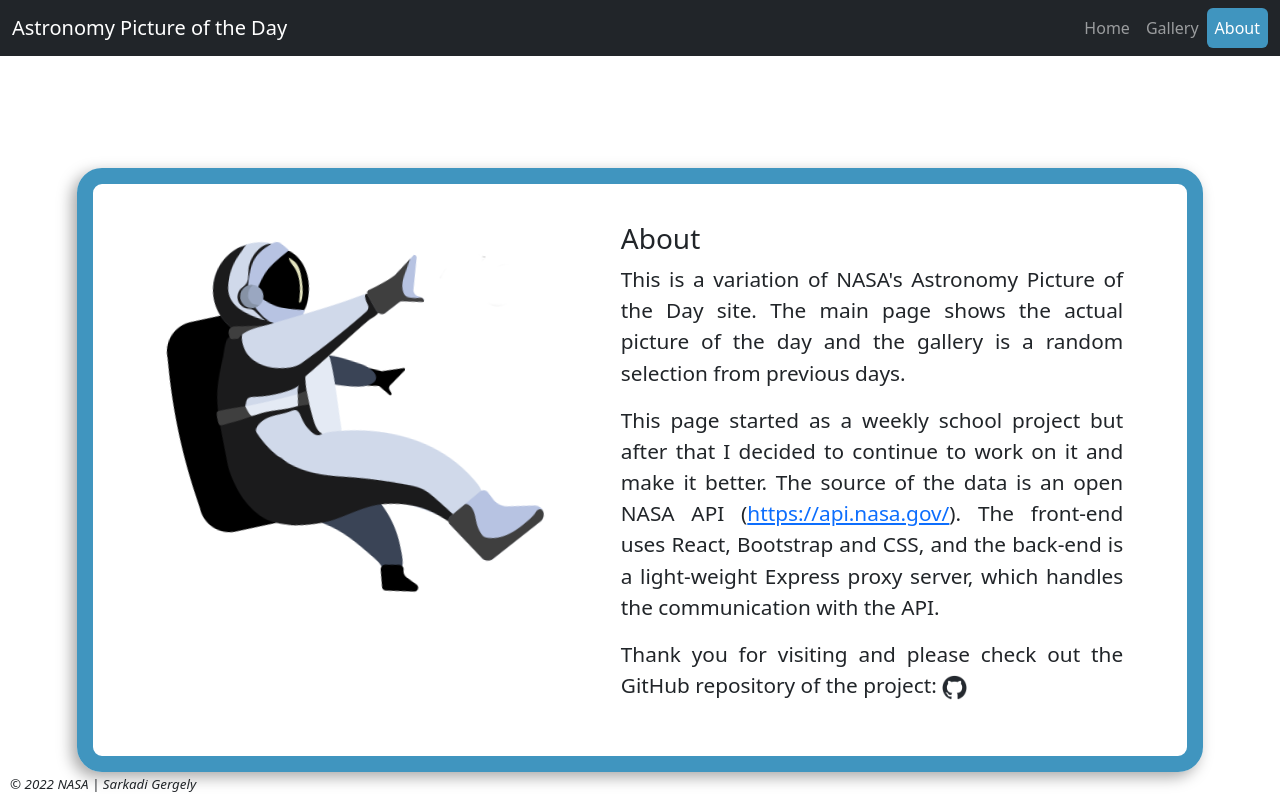
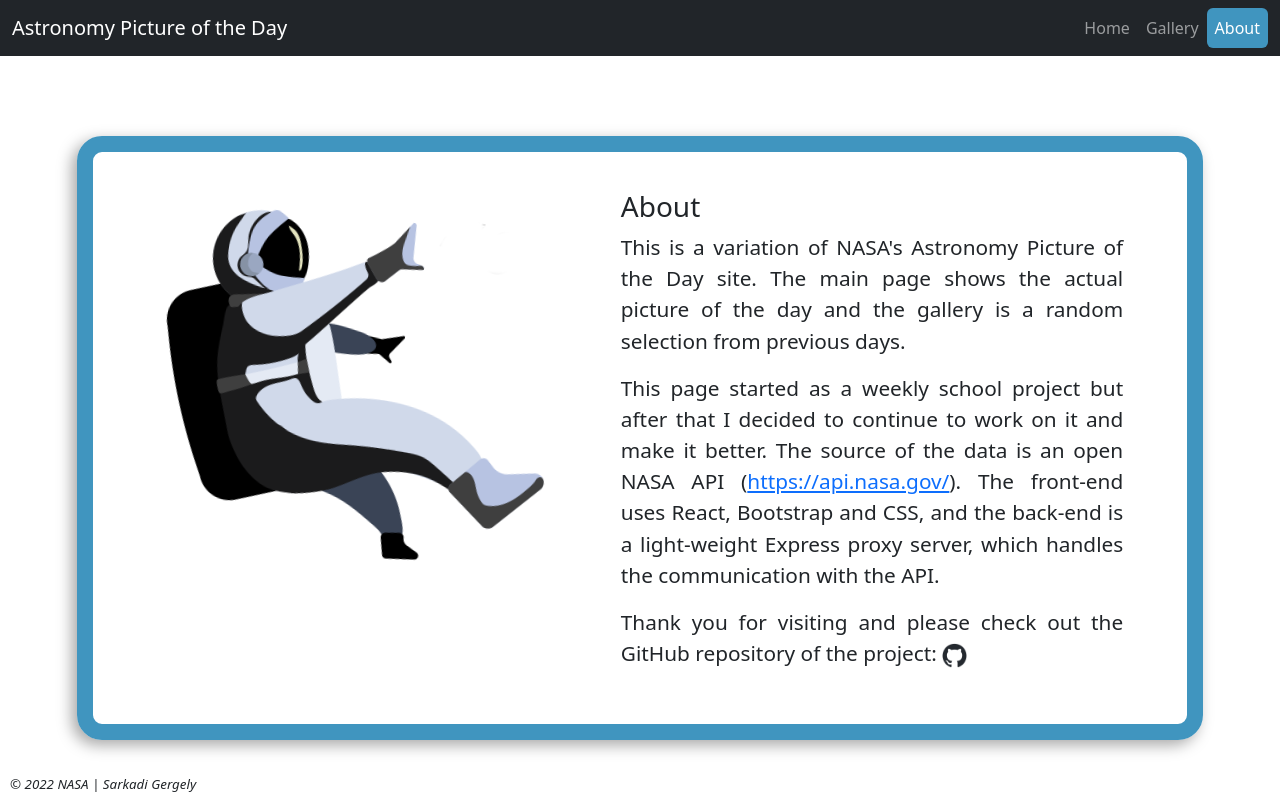
Before and after one commit to G-Sarkadi/APOD-gallery, a React (Create React App) app: page /about in a window 1280 px wide. Built offline with nearby package versions, Linux system fonts and the light colour scheme; a web font is replaced by a local one.

Commit message:
Adjust about top margin

```diff
--- a/src/App.css
+++ b/src/App.css
@@ -266,7 +266,7 @@
     border-radius: 25px;
     box-shadow: rgba(0, 0, 0, 0.35) -5px 5px 15px;
     padding: 3% 5%;
-    margin: 10vh 6% 0 6%;
+    margin: 6vh 6% 0 6%;
     display: flex;
 }
 
```
